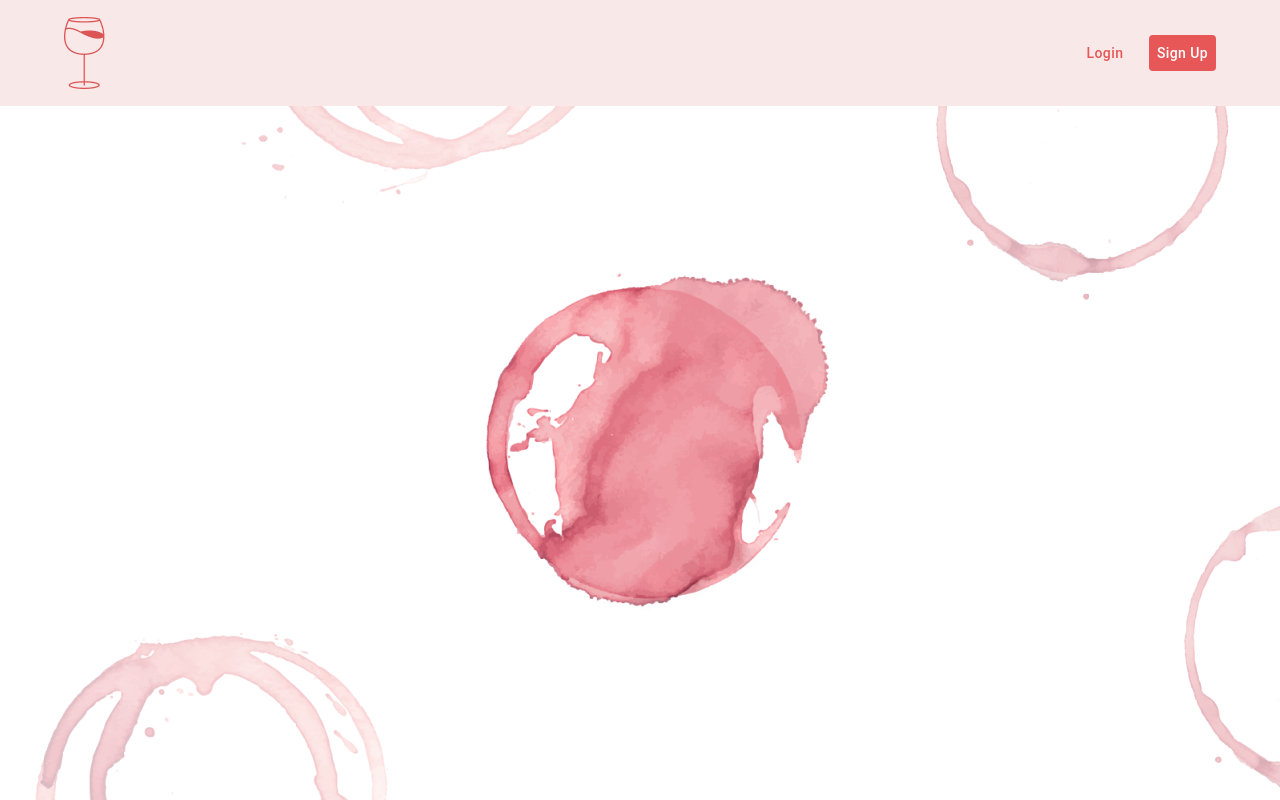
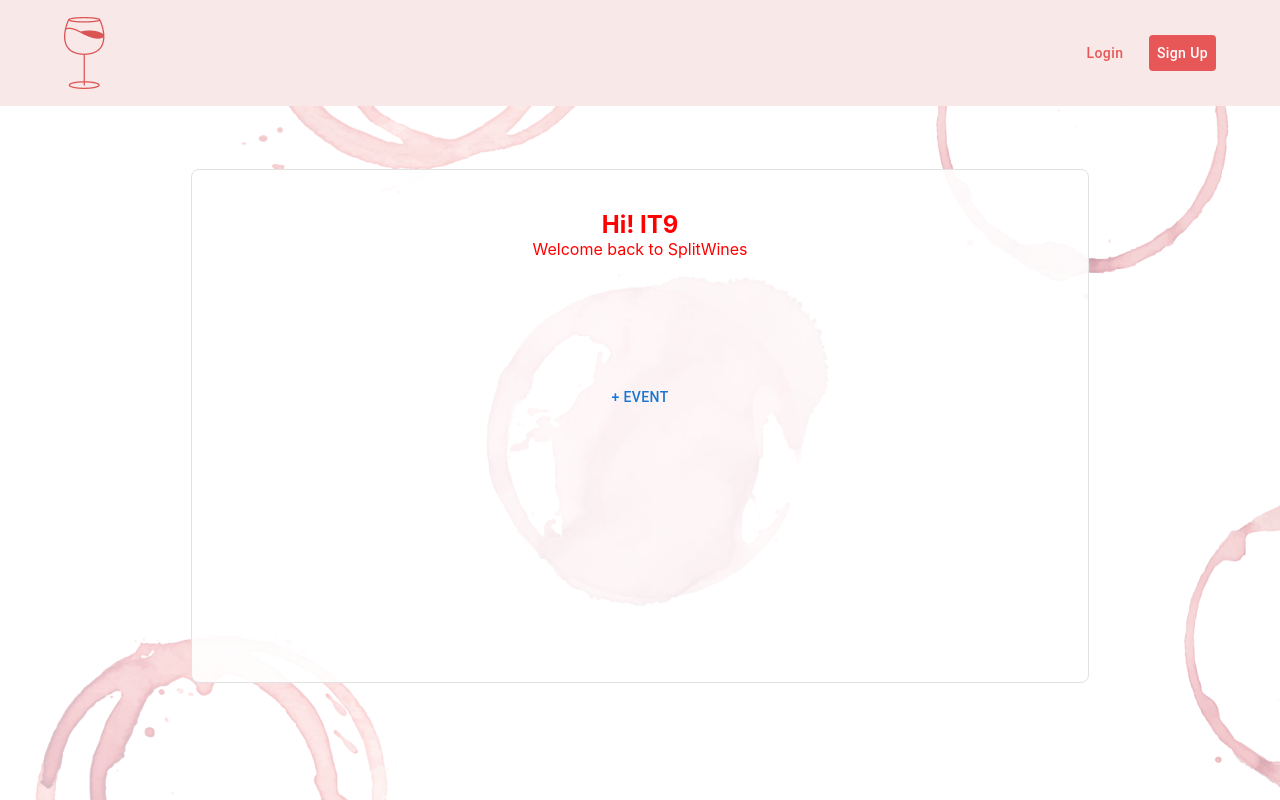
Before and after one commit to Hong-Gong-IT-9/split-wine, a React (Create React App) app in the folder frontend/: page /landing in a window 1280 px wide. Before the commit this address had no page. Built offline with nearby package versions, Linux system fonts and the light colour scheme.

Commit message:
created LandingPage (#7)

```diff
--- a/frontend/src/App.tsx
+++ b/frontend/src/App.tsx
@@ -6,6 +6,7 @@ import Registration from "./pages/Registration";
 import Login from "./pages/Login";
 import Landing  from "./pages/Landing";
 import AppHeader from "./components/AppHeader";
+import LandingPage from "./pages/LandingPage";
 
 function App() {
   return (
@@ -16,6 +17,7 @@ function App() {
                 <Route path='/' element={<Landing/>}/>
                 <Route path="/registration" element={<Registration/>}/>
                 <Route path="/login" element={<Login/>}/>
+                <Route path="/landing" element={<LandingPage/>}/>
             </Routes>
         </BrowserRouter>
     </div>
--- /dev/null
+++ b/frontend/src/pages/LandingPage.module.css
@@ -0,0 +1,41 @@
+.container {
+    display: flex;
+    justify-content: center;
+    align-items: center;
+    height: 80vh;
+}
+
+.registration-form {
+    width: 70%;
+    height: 80%;
+    background-color: rgba(255, 255, 255, 0.9); /* Teal color with 50% opacity */
+    border: 1px solid #E2E2E2; /* Border for the rectangle */
+    border-radius: 8px; /* Border radius for rounded corners */
+}
+
+.form-container{
+    padding: 50px;
+    display:flex;
+    flex-direction: column;
+    gap:15px;
+}
+
+.textbox1{
+    font-size: x-large;
+    color: red;
+}
+
+.textbox2{
+    font-size: medium;
+    color: red;
+}
+
+.btn{
+    padding: 10px;
+    background-color: #E85757;
+    color: white;
+    border: none;
+    border-radius: 10%;
+
+    text-transform: none;
+}
--- /dev/null
+++ b/frontend/src/pages/LandingPage.tsx
@@ -0,0 +1,19 @@
+import style from './LandingPage.module.css'
+import {Button} from "@mui/material";
+
+const LandingPage = () => {
+    return <div className={style['container']}>
+            <div className={style['registration-form']}>
+                <br /><br />
+                <b><div className={style['textbox1']}>Hi! IT9</div></b>
+            <div className={style['textbox2']}>Welcome back to SplitWines</div>
+
+            <br /><br /><br /><br /><br /><br />
+
+            <Button className={style["btn"]}> + Event  </Button>
+        </div>
+    </div>
+
+
+}
+export default LandingPage;
```
Also changed, not shown: 1 other file (tests, documents, lock files or other folders).
